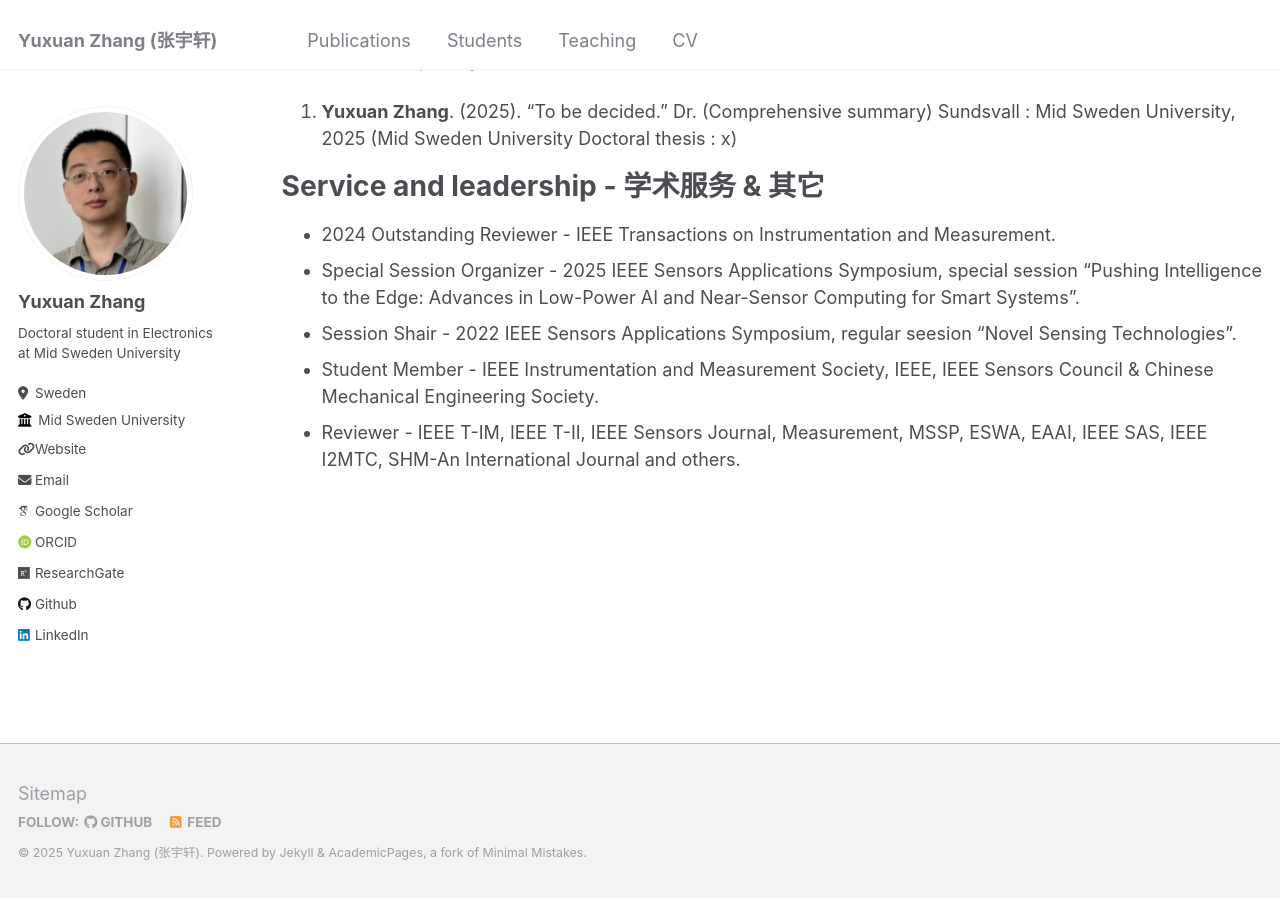
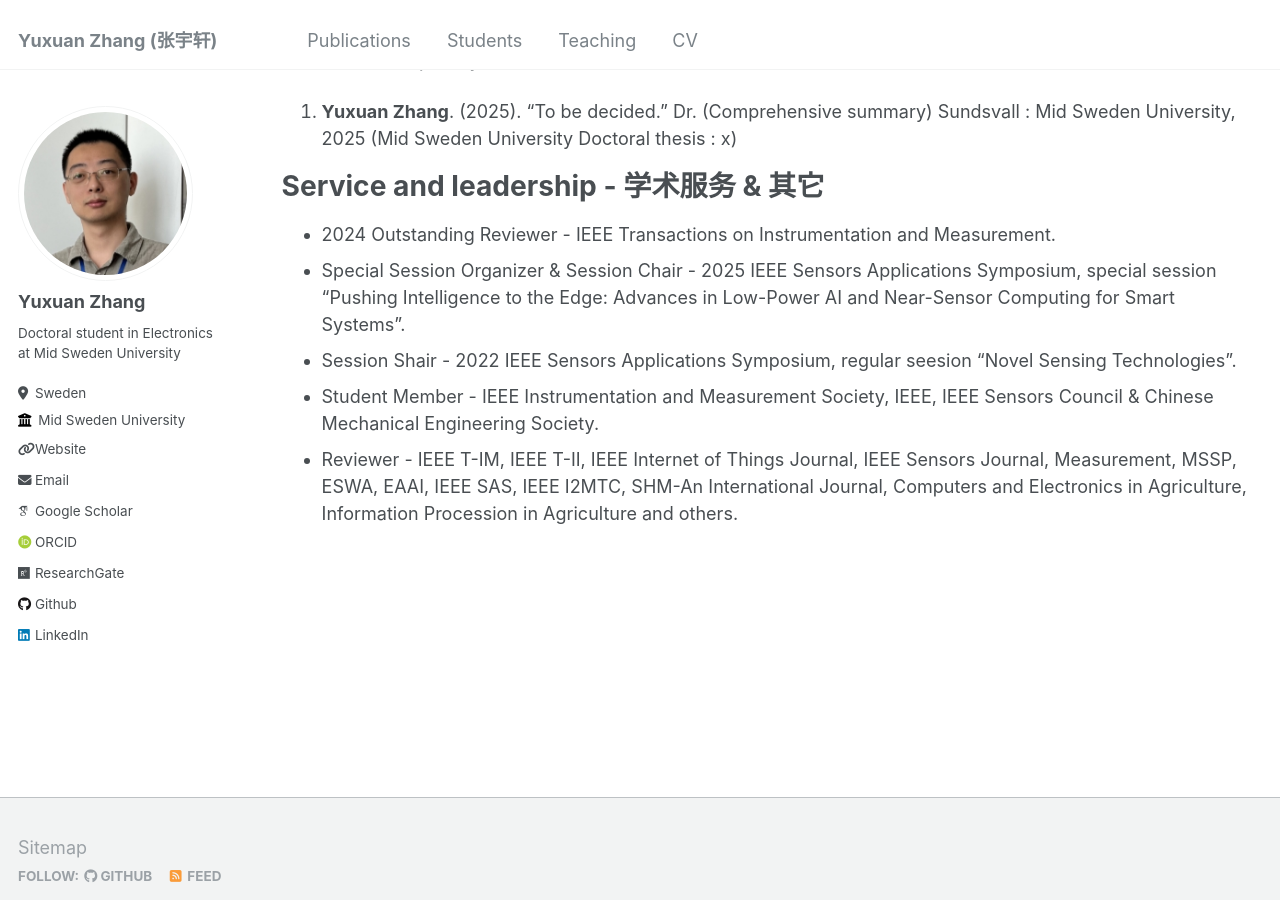
Before and after one commit to YuxuanZhang-96/YuxuanZhang-96.github.io, a Jekyll site: the page built from _pages/cv.md, in a window 1280 px wide and 900 px high, scrolled down 2541 px. Built offline with Jekyll 4.4.1, drawn with Linux system fonts in a browser that asks for light colours; some web fonts are replaced.

Commit message:
Update cv.md

```diff
--- a/_pages/cv.md
+++ b/_pages/cv.md
@@ -65,7 +65,7 @@ __Doctoral Thesis, Comprehensive Summaries - 博士学位论文__
 Service and leadership - 学术服务 & 其它
 ======
 * 2024 Outstanding Reviewer - IEEE Transactions on Instrumentation and Measurement.
-* Special Session Organizer - 2025 IEEE Sensors Applications Symposium, special session "Pushing Intelligence to the Edge: Advances in Low-Power AI and Near-Sensor Computing for Smart Systems".
+* Special Session Organizer & Session Chair - 2025 IEEE Sensors Applications Symposium, special session "Pushing Intelligence to the Edge: Advances in Low-Power AI and Near-Sensor Computing for Smart Systems".
 * Session Shair             - 2022 IEEE Sensors Applications Symposium, regular seesion "Novel Sensing Technologies".
 * Student Member            - IEEE Instrumentation and Measurement Society, IEEE, IEEE Sensors Council & Chinese Mechanical Engineering Society.
-* Reviewer                  - IEEE T-IM, IEEE T-II, IEEE Sensors Journal, Measurement, MSSP, ESWA, EAAI, IEEE SAS, IEEE I2MTC, SHM-An International Journal and others.
+* Reviewer                  - IEEE T-IM, IEEE T-II, IEEE Internet of Things Journal, IEEE Sensors Journal, Measurement, MSSP, ESWA, EAAI, IEEE SAS, IEEE I2MTC, SHM-An International Journal, Computers and Electronics in Agriculture, Information Procession in Agriculture and others.
```
